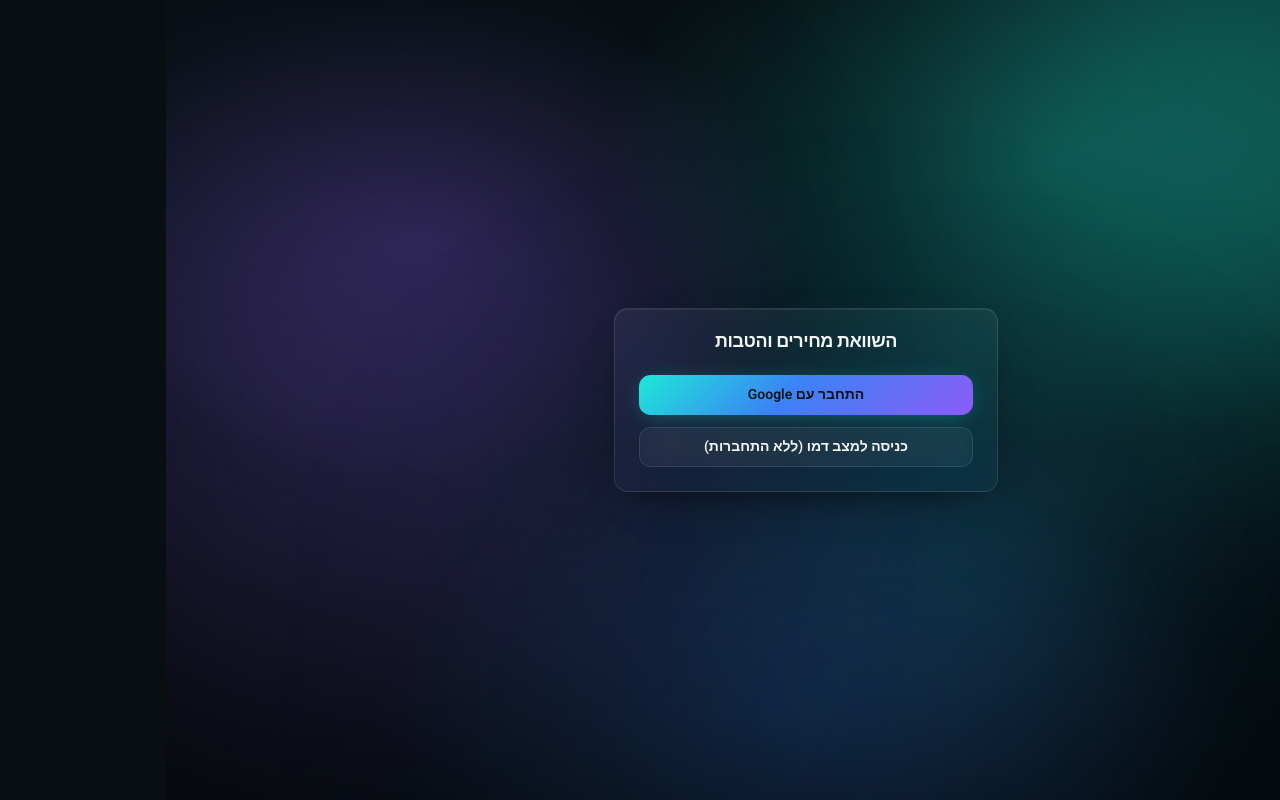
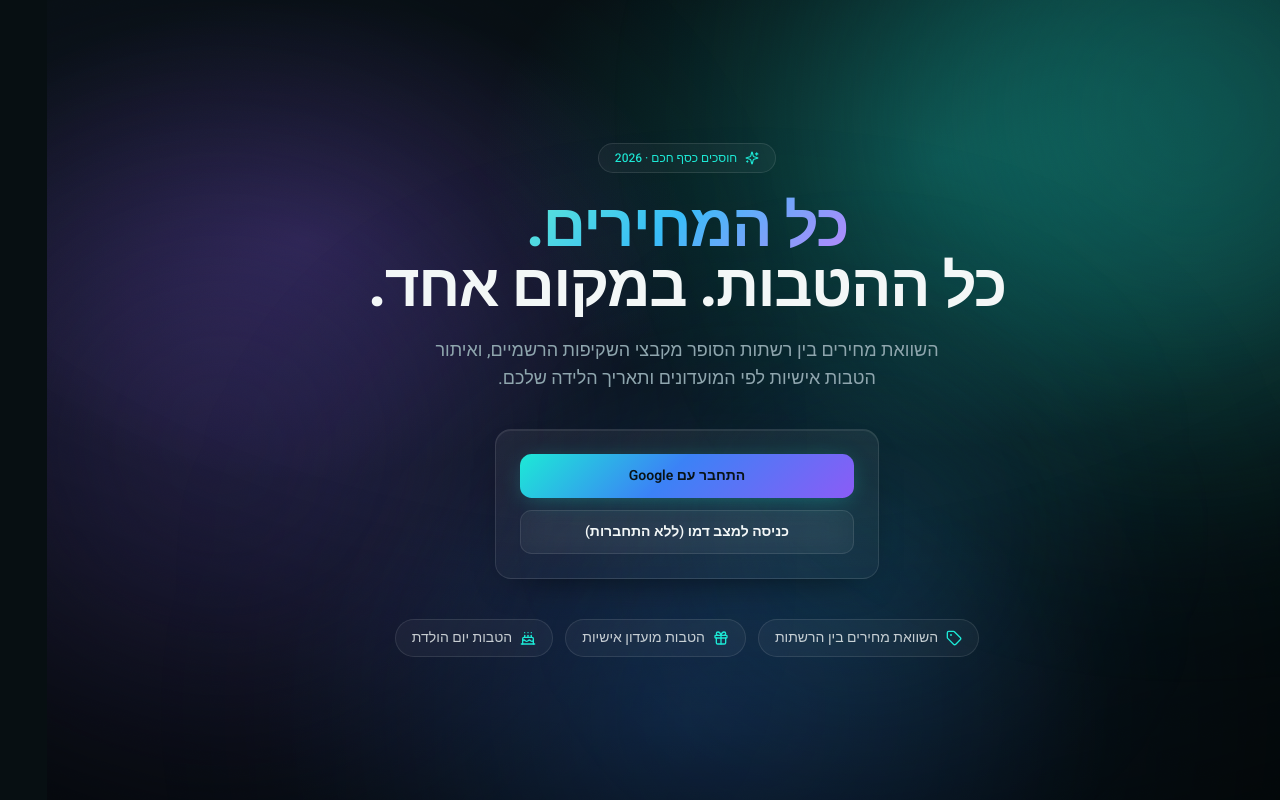
Before and after one commit to sivanwozner-cyber/sisu_project, a Next.js app: page /login in a window 1280 px wide. Built offline with nearby package versions, Linux system fonts and the light colour scheme.

Commit message:
auto: sync changes [hook]

```diff
--- a/app/login/page.tsx
+++ b/app/login/page.tsx
@@ -1,22 +1,45 @@
 "use client";
 
 import { signIn } from "next-auth/react";
+import { Tag, Gift, Cake, Sparkles } from "lucide-react";
 import { Button } from "@/components/ui/button";
-import { Card, CardContent, CardHeader, CardTitle } from "@/components/ui/card";
 
 const IS_DEMO =
   process.env.NODE_ENV !== "production" &&
   process.env.NEXT_PUBLIC_DEMO !== "0";
 
+const FEATURES = [
+  { icon: Tag, label: "השוואת מחירים בין הרשתות" },
+  { icon: Gift, label: "הטבות מועדון אישיות" },
+  { icon: Cake, label: "הטבות יום הולדת" },
+];
+
 export default function LoginPage() {
   return (
-    <main className="flex min-h-screen items-center justify-center p-6">
-      <Card className="w-full max-w-sm">
-        <CardHeader>
-          <CardTitle className="text-center">השוואת מחירים והטבות</CardTitle>
-        </CardHeader>
-        <CardContent className="space-y-3">
+    <main className="relative z-10 flex min-h-screen items-center justify-center overflow-hidden p-6">
+      <div className="animate-fade-up w-full max-w-2xl text-center">
+        {/* Eyebrow */}
+        <div className="mb-6 inline-flex items-center gap-2 rounded-full border border-white/10 bg-white/[0.04] px-4 py-1.5 text-xs font-medium text-aurora-teal backdrop-blur-sm">
+          <Sparkles className="h-3.5 w-3.5" />
+          חוסכים כסף חכם · 2026
+        </div>
+
+        {/* Hero headline */}
+        <h1 className="text-balance text-5xl font-extrabold leading-[1.1] tracking-tight sm:text-6xl">
+          <span className="text-gradient">כל המחירים.</span>
+          <br />
+          <span className="text-foreground">כל ההטבות. במקום אחד.</span>
+        </h1>
+
+        <p className="mx-auto mt-5 max-w-lg text-pretty text-base leading-relaxed text-muted-foreground sm:text-lg">
+          השוואת מחירים בין רשתות הסופר מקבצי השקיפות הרשמיים, ואיתור הטבות
+          אישיות לפי המועדונים ותאריך הלידה שלכם.
+        </p>
+
+        {/* Glass action card */}
+        <div className="glass-card mx-auto mt-9 flex w-full max-w-sm flex-col gap-3 rounded-2xl p-6">
           <Button
+            size="lg"
             className="w-full"
             onClick={() => signIn("google", { callbackUrl: "/" })}
           >
@@ -25,14 +48,28 @@
           {IS_DEMO && (
             <Button
               variant="outline"
+              size="lg"
               className="w-full"
               onClick={() => (window.location.href = "/prices")}
             >
               כניסה למצב דמו (ללא התחברות)
             </Button>
           )}
-        </CardContent>
-      </Card>
+        </div>
+
+        {/* Feature chips */}
+        <div className="mt-10 flex flex-wrap items-center justify-center gap-3">
+          {FEATURES.map(({ icon: Icon, label }) => (
+            <div
+              key={label}
+              className="glass flex items-center gap-2 rounded-full px-4 py-2 text-sm text-foreground/80"
+            >
+              <Icon className="h-4 w-4 text-aurora-teal" />
+              {label}
+            </div>
+          ))}
+        </div>
+      </div>
     </main>
   );
 }
```
